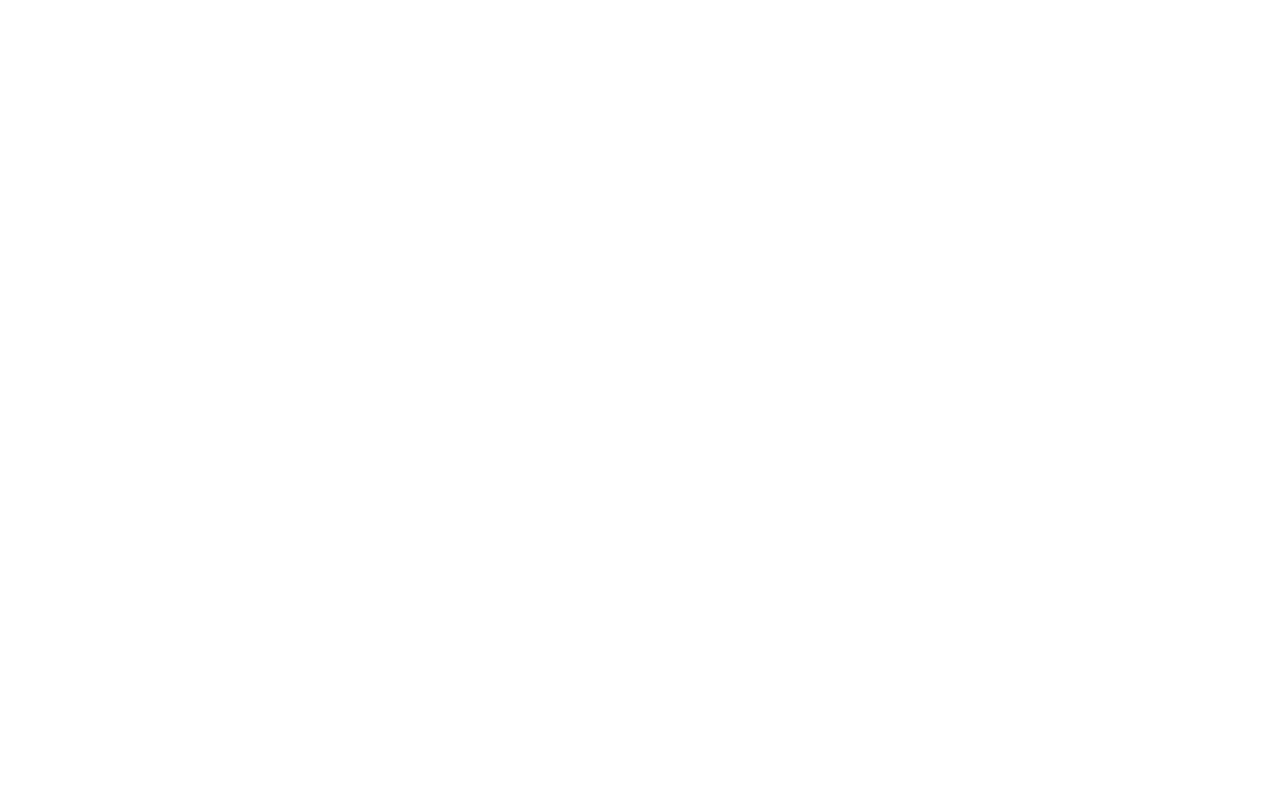
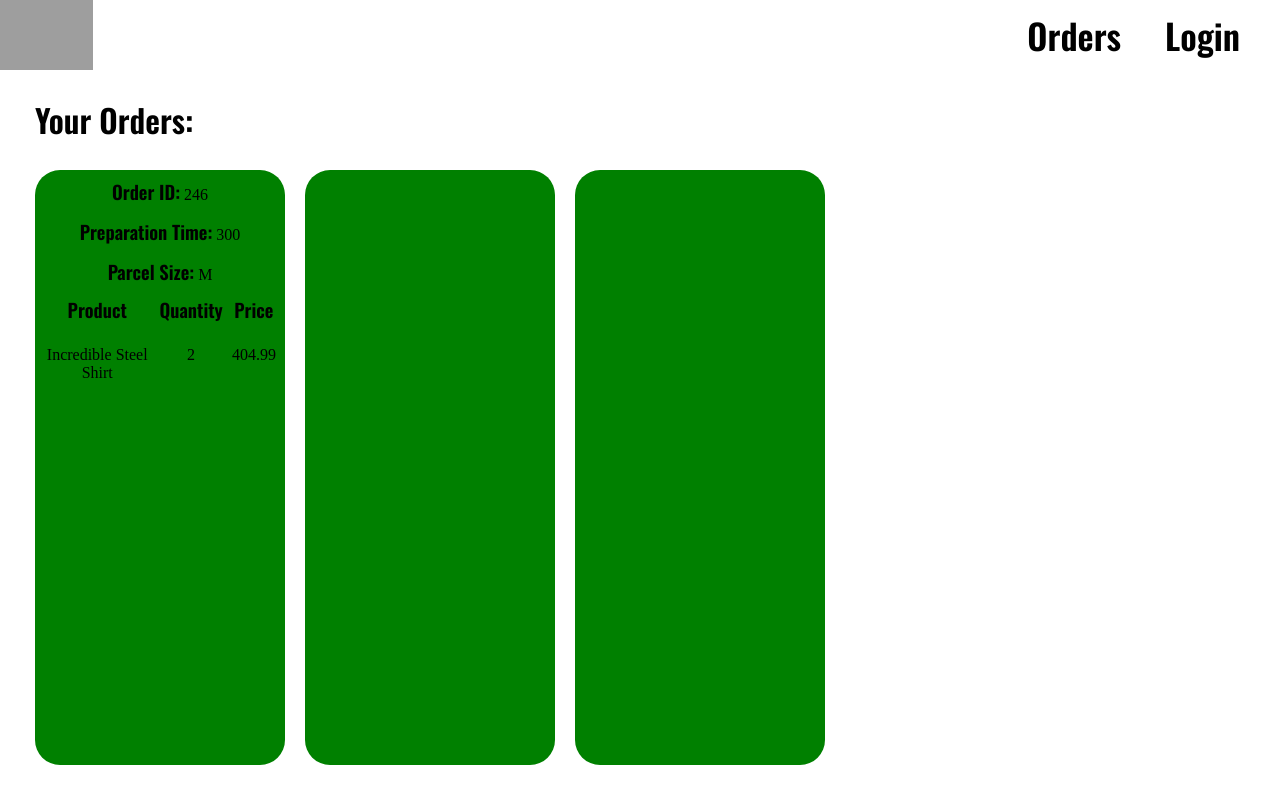
Before and after one commit to henryfan03/ConnUHacksSubmission, a PHP site: page / in a window 1280 px wide. Before the commit the page is empty. Run offline with PHP 8.4, Linux system fonts and the light colour scheme; grey boxes are pictures that could not be loaded.

Commit message:
Add files via upload

```diff
--- /dev/null
+++ b/header.php
@@ -0,0 +1,18 @@
+<!DOCTYPE html>
+<html lang="en" dir="ltr">
+  <head>
+    <meta charset="utf-8">
+    <meta name="viewport" content="width=device-width, initial-scale=1.0">
+    <link rel="stylesheet" href="style.css">
+    <title>website</title>
+  </head>
+  <body>
+    <div class="header">
+      <div class="left">
+        <a href="#"><img src="images\SAP.png" style="height: 70px;"></a>
+      </div>
+      <div class="right">
+        <a href="#">Orders</a>
+        <a href="#">Login</a>
+      </div>
+    </div>
--- a/index.php
+++ b/index.php
@@ -1,10 +1,33 @@
-<!DOCTYPE html>
-<html lang="en" dir="ltr">
-  <head>
-    <meta charset="utf-8">
-    <title></title>
-  </head>
-  <body>
-
+    <?php include 'header.php' ?>
+    <div class="main-wrapper">
+      <h1 class="title">Your Orders:</h1>
+      <div class="order-wrapper">
+        <div class="order">
+          <div class="order-id">
+            <h3>Order ID:</h3>
+            <p>246</p>
+          </div>
+          <div class="prep-time">
+            <h3>Preparation Time:</h3>
+            <p>300</p>
+          </div>
+          <div class="size">
+            <h3>Parcel Size:</h3>
+            <p>M</p>
+          </div>
+          <div class="order-entries">
+            <h3>Product</h3>
+            <h3>Quantity</h3>
+            <h3>Price</h3>
+            <!-- -->
+            <p>Incredible Steel Shirt</p>
+            <p>2</p>
+            <p>404.99</p>
+          </div>
+        </div>
+        <div class="order"></div>
+        <div class="order"></div>
+      </div>
+    </div>
   </body>
 </html>
--- a/style.css
+++ b/style.css
@@ -1 +1,84 @@
-/**/
+@import url('https://fonts.googleapis.com/css2?family=Oswald:wght@600&display=swap');
+
+html, body {
+  margin: 0;
+  padding: 0;
+}
+h1 {
+  margin: 0;
+  font-family: 'Oswald', sans-serif;
+  line-height: 100px;
+}
+h3 {
+  margin: 0;
+  font-family: 'Oswald', sans-serif;
+  line-height: 40px;
+}
+
+.left {
+  float: left;
+}
+.right {
+  float: right;
+}
+
+/* Navbar */
+.header {
+  height: 70px;
+  width: 100%;
+}
+.header > div {
+  height: 100%;
+}
+.header a {
+  line-height: 70px;
+  text-decoration: none;
+  font-size: 35px;
+  margin-right: 40px;
+  font-family: 'Oswald', sans-serif;
+  color: black;
+}
+
+/* Main */
+.main-wrapper {
+  height: calc(100vh - 70px);
+  width: 100vw;
+}
+.main-wrapper h1 {
+  padding-left: 35px;
+}
+
+/* Orders */
+.order-wrapper {
+  height: calc(100vh - 205px);
+  width: calc(100vw - 70px);
+  margin-left: 35px;
+  display: flex;
+  flex-flow: row;
+  justify-content: flex-start;
+}
+.order:first-child {
+  margin-left: 0;
+}
+.order {
+  width: calc(25vw - 70px);
+  margin-left: 20px;
+  height: 100%;
+  background-color: green;
+  border-radius: 25px;
+}
+.order > div {
+  width: 100%;
+  height: 40px;
+  text-align: center;
+}
+.order > div > * {
+  display: inline-block;
+}
+.order-entries {
+  height: calc(100% - 120px) !important;
+  width: 100%;
+  display: inline-grid;
+  grid-template-rows: 40px auto;
+  grid-template-columns: 2fr 1fr 1fr;
+}
```
